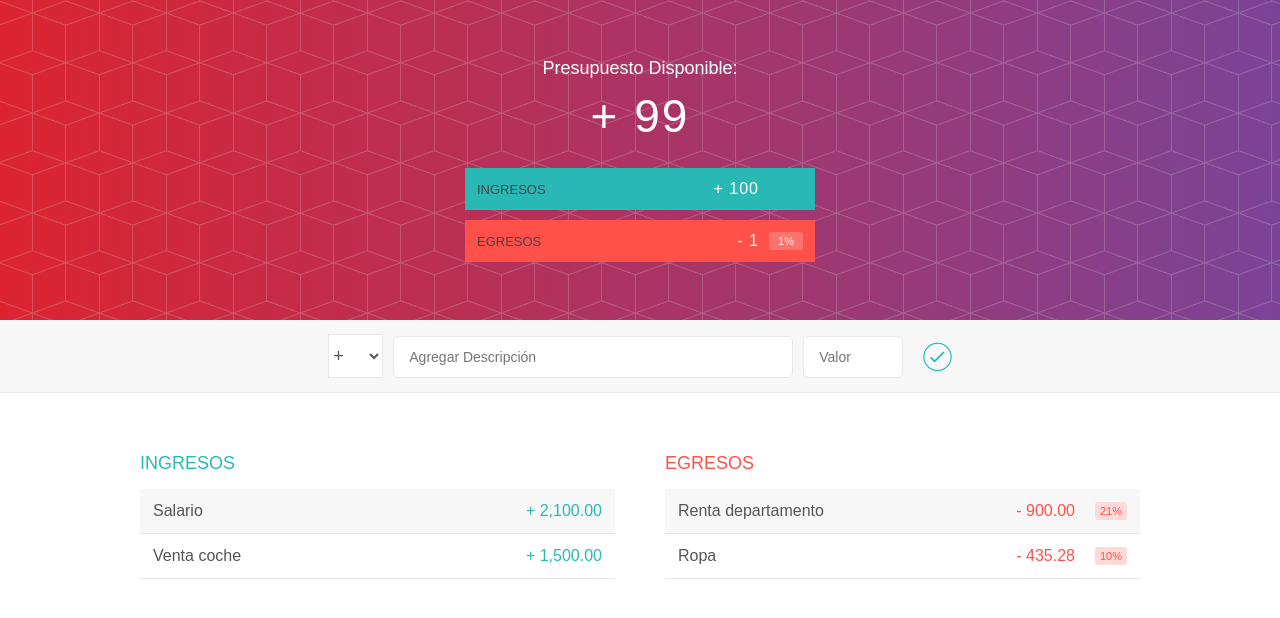
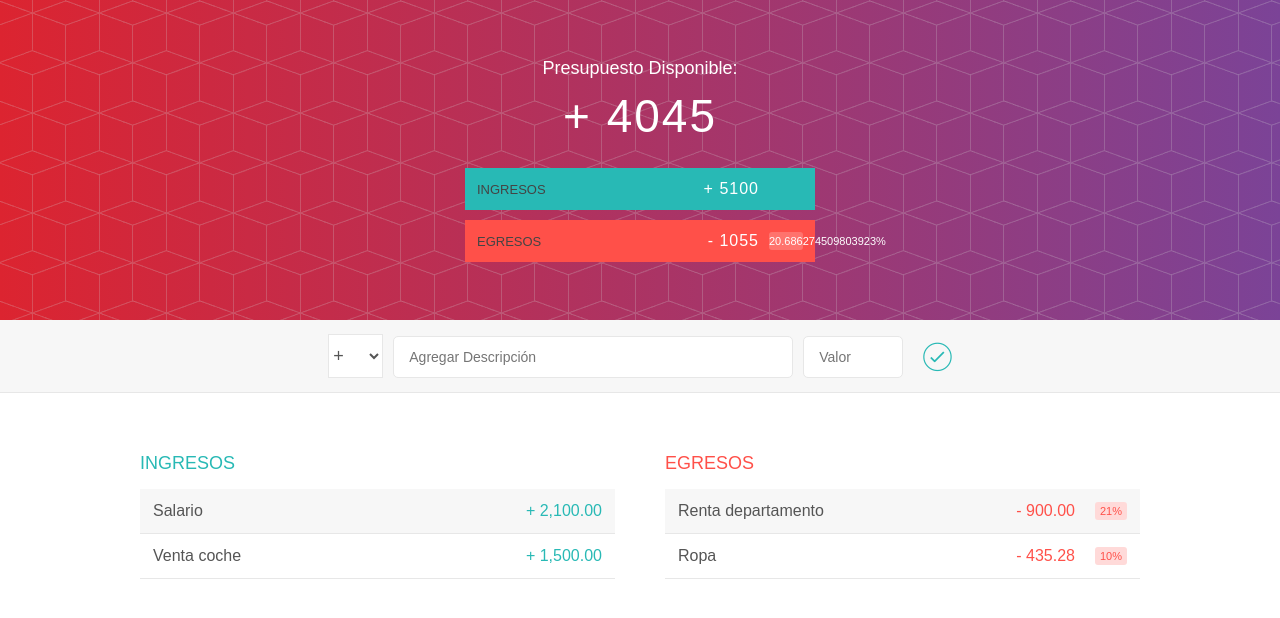
Before and after one commit to jfbarahonag/budget-app, an Angular app: page / in a window 1280 px wide. Shown: the top 618 px of the page. Built offline with nearby package versions, Linux system fonts and the light colour scheme.

Commit message:
methods to get total values were added to header component

```diff
--- a/src/app/app.component.html
+++ b/src/app/app.component.html
@@ -1,6 +1,6 @@
 <app-header
-  [totalIncomes]="100"
-  [totalExpenses]="1"
+  [totalIncomes]="getTotalIncomes()"
+  [totalExpenses]="getTotalExpenses()"
 />
 
 <app-form />
--- a/src/app/app.component.ts
+++ b/src/app/app.component.ts
@@ -9,5 +9,17 @@ import { Component } from '@angular/core';
 export class AppComponent {
   constructor(private budgetService: BudgetService) {}
 
+  getTotalIncomes() {
+    return this.budgetService.getIncomes().reduce((acc, item) =>
+      item.value + acc, 0
+    )
+  }
+
+  getTotalExpenses() {
+    return this.budgetService.getExpenses().reduce((acc, item) =>
+      item.value + acc, 0
+    )
+  }
+
   title = 'budget';
 }
```
